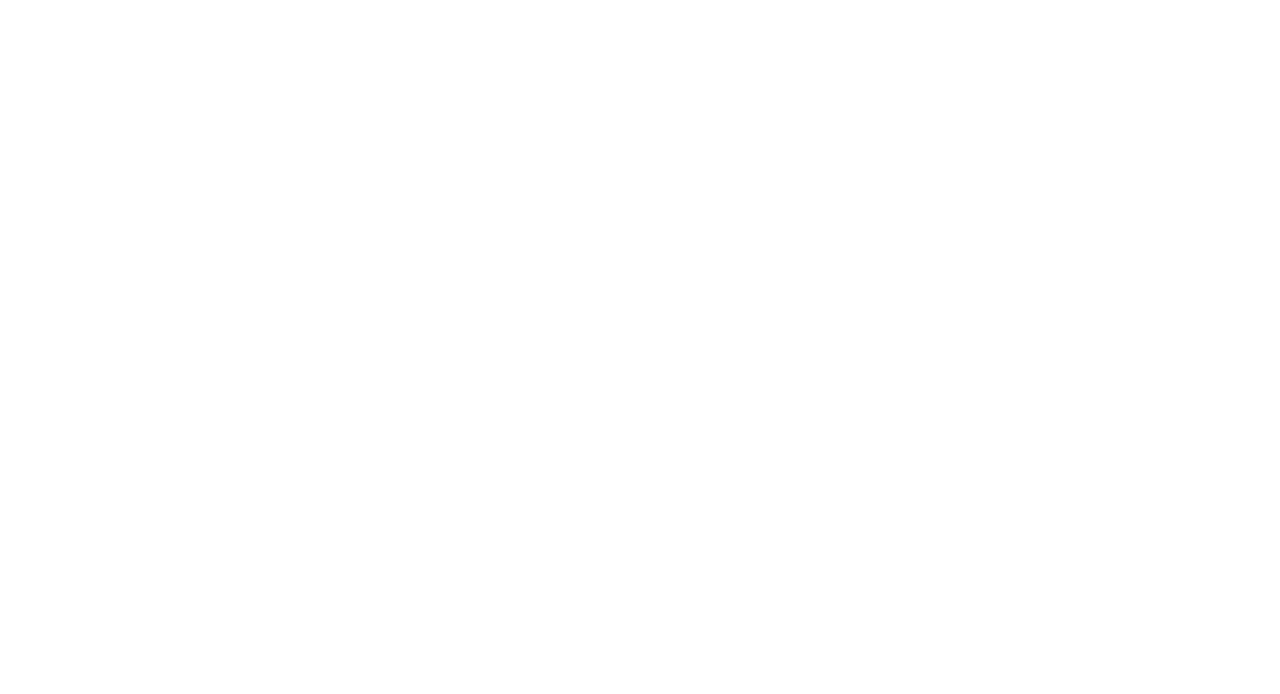
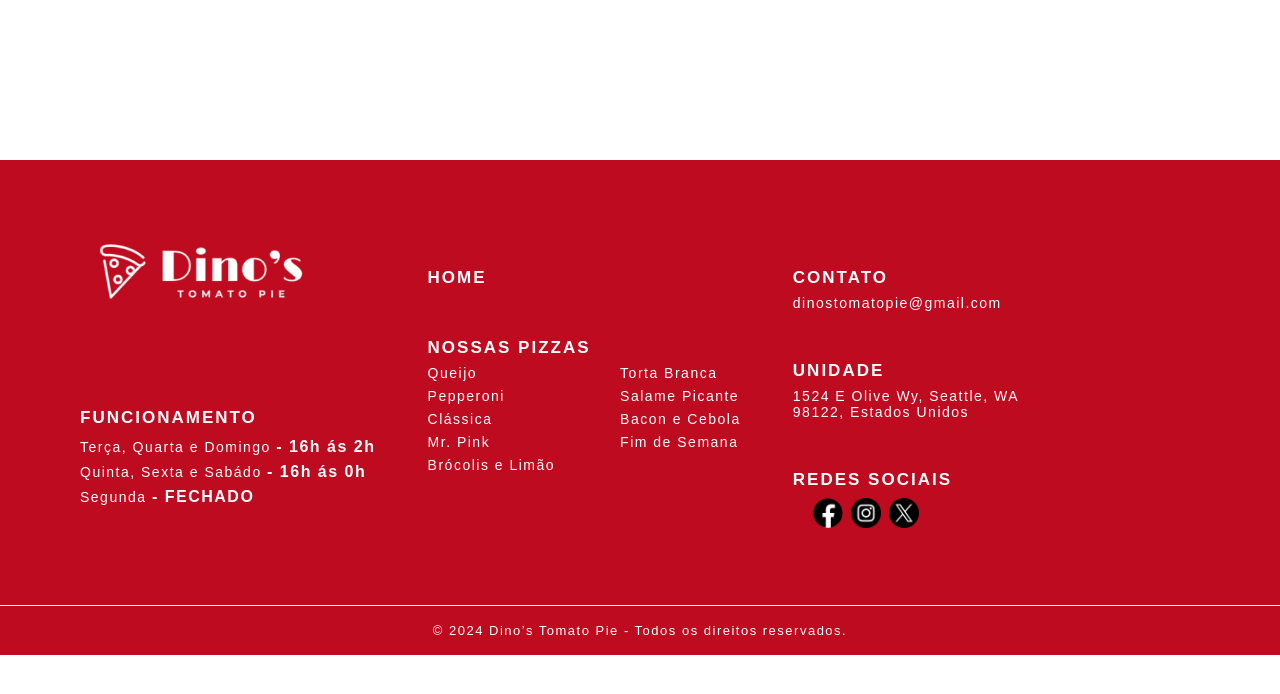
Before and after one commit to lecsboxok/Dino, a plain HTML site: page rodape.html in a window 1280 px wide. Drawn offline with Linux system fonts and the light colour scheme; a web font is replaced by a local one.

Commit message:
rodapé finalizado

```diff
--- a/rodape.css
+++ b/rodape.css
@@ -0,0 +1,117 @@
+*{
+    margin: 0;
+    padding: 0;
+    box-sizing: border-box;
+    border: 0;
+}
+
+a{
+    text-decoration: none;
+    color: white;
+}
+
+/* FONTES */
+@font-face {
+    font-family: 'Montserrat';
+    src: url(fonts/Montserrat/Montserrat-VariableFont_wght.ttf);
+}
+
+@font-face {
+    font-family: 'Limelight';
+    src: url(fonts/Limelight/Limelight-Regular.ttf);
+}
+
+footer{
+    background-color: #BF0B20;
+    color: white;
+    margin-top: 160px;
+}
+
+.colunas{
+    display: flex;
+    flex-direction: row;
+    justify-content: space-between;
+    padding: 80px;
+}
+
+span{
+    font: 600 16px 'Montserrat', sans-serif;
+}
+
+.titulo{
+    font: 600 17px 'Montserrat', sans-serif;
+    letter-spacing: 2px;
+}
+
+.texto{
+    font: 400 14px 'Montserrat', sans-serif;
+    letter-spacing: 1.5px;
+    margin-top: 7px;
+}
+
+.textoFinal{
+    font: 300 13px 'Montserrat', sans-serif;
+    letter-spacing: 1.5px;
+}
+
+.logoIMG{
+    width: 250px;
+}
+
+.funcionamento{
+    margin-top: 100px;
+}
+
+.horarios{
+    margin-top: 10px;
+}
+
+.nossasPizzas, .unidade, .redes{
+    margin-top: 50px;
+}
+
+.pizzas{
+    display: flex;
+    flex-direction: row;
+}
+
+.parte2{
+    margin-left: 65px;
+}
+
+.home, .contato{
+    margin-top: 28px;
+}
+
+.imagensRedes{
+    margin-top: 15px;
+    margin-left: 20px;
+    height: 20px;
+    align-items: center;
+    display: flex;
+}
+
+.redesIMG{
+    width: 30px;
+    margin-right: 8px;
+}
+
+.redesIMG:hover{
+    transition: 0.5s;
+    width: 36px;
+    filter: brightness(50%);
+}
+
+.unidade{
+    width: 65%;
+}
+
+.linha {
+    height: 0.5px;
+    background-color: white;
+}
+
+.final {
+    text-align: center;
+    padding: 17px 0;
+}
--- a/rodape.html
+++ b/rodape.html
@@ -1,12 +1,80 @@
 <!DOCTYPE html>
 <html lang="pt-br">
+
 <head>
     <meta charset="UTF-8">
     <meta name="viewport" content="width=device-width, initial-scale=1.0">
     <link rel="stylesheet" href="rodape.css">
     <title>Rodapé</title>
 </head>
+
 <body>
+    <footer id="footer">
+        <div class="colunas">
+            <div class="coluna1">
+                <a href="#header">
+                    <div class="logo">
+                        <img src="img/logo.png" alt="logo" class="logoIMG">
+                    </div>
+                </a>
+                <div class="funcionamento">
+                    <p class="titulo">FUNCIONAMENTO</p>
+                    <div class="horarios">
+                        <p class="texto">Terça, Quarta e Domingo <span>- 16h ás 2h</span></p>
+                        <p class="texto">Quinta, Sexta e Sabádo <span>- 16h ás 0h</span></p>
+                        <p class="texto">Segunda <span>- FECHADO</span></p>
+                    </div>
+                </div>
+            </div>
+            <div class="coluna2">
+                <a href="#header">
+                    <div class="home">
+                        <p class="titulo">HOME</p>
+                    </div>
+                </a>
+                <div class="nossasPizzas">
+                    <p class="titulo">NOSSAS PIZZAS</p>
+                    <div class="pizzas">
+                        <div class="parte1">
+                            <p class="texto">Queijo</p>
+                            <p class="texto">Pepperoni</p>
+                            <p class="texto">Clássica</p>
+                            <p class="texto">Mr. Pink</p>
+                            <p class="texto">Brócolis e Limão</p>
+                        </div>
+                        <div class="parte2">
+                            <p class="texto">Torta Branca</p>
+                            <p class="texto">Salame Picante</p>
+                            <p class="texto">Bacon e Cebola</p>
+                            <p class="texto">Fim de Semana</p>
+                        </div>
+                    </div>
+                </div>
+            </div>
+            <div class="coluna3">
+                <div class="contato">
+                    <p class="titulo">CONTATO</p>
+                    <p class="texto">dinostomatopie@gmail.com</p>
+                </div>
+                <div class="unidade">
+                    <p class="titulo">UNIDADE</p>
+                    <p class="texto">1524 E Olive Wy, Seattle, WA 98122, Estados Unidos</p>
+                </div>
+                <div class="redes">
+                    <p class="titulo">REDES SOCIAIS</p>
+                    <div class="imagensRedes">
+                        <a href="https://www.facebook.com/Dinostomatopie/"><img src="img/facebook.png" alt="facebook" class="redesIMG"></a>
+                        <a href="https://www.instagram.com/dinosseattle/"><img src="img/instagram.png" alt="instagram" class="redesIMG"></a>
+                        <a href="https://twitter.com/dinostomatopie"><img src="img/twitter.png" alt="twitter" class="redesIMG"></a>
+                    </div>
+                </div>
+            </div>
+        </div>
+        <div class="linha"></div>
+        <div class="final">
+            <p class="textoFinal">© 2024 Dino’s Tomato Pie - Todos os direitos reservados.</p>
+        </div>
+    </footer>
+</body>
 
-</body>
 </html>
```
Also changed, not shown: img/facebook.png (added), img/instagram.png (added), img/twitter.png (added).
